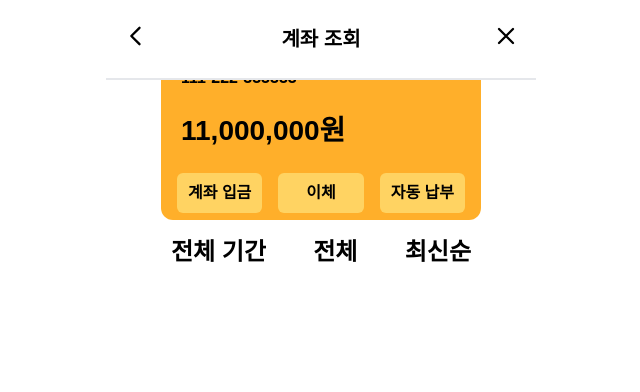
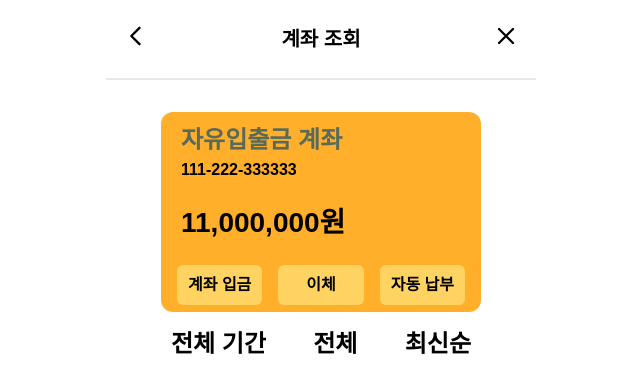
Before and after one commit to uhbooba/frontend, a React (Vite) app: page /account/check in a window 1280 px wide. Shown: the top 392 px of the page, without its empty margins (319-959 px from the left). Built offline with nearby package versions, Linux system fonts and the light colour scheme; no server answers; sample sign-in values are in the browser's storage; a web font is replaced by a local one.

Commit message:
:lipstick: Design: AccountCheck page design
<body>
- AccountCheck.tsx
	- page design

<footer>

```diff
--- a/src/pages/account/AccountCheck.tsx
+++ b/src/pages/account/AccountCheck.tsx
@@ -6,6 +6,7 @@ import AccountHistory from '@/components/common/AccountHistory';
 import { getUserFreeAccount } from '@/services/account';
 import MissionSuccessModal from '@/components/modals/MissionSuccessModal';
 import { getMissionClearStatus } from '@/services/mission';
+import MainWrapper from '@/components/layouts/MainWrapper';
 
 interface AccountData {
   accountName: string;
@@ -296,9 +297,10 @@ const AccountCheck = () => {
   ];
 
   return (
-    <div className='h-screen'>
+    <div className=''>
       {/* 상단바 */}
       <TopBar title='계좌 조회' />
+      <MainWrapper>
         <div className='mt-[20px] flex justify-center'>
           <div className='h-[200px] w-[320px] rounded-xl bg-[#FFAF2A]'>
             <div className='mb-[5px] ml-[20px] mt-[10px] font-bold'>
@@ -360,6 +362,7 @@ const AccountCheck = () => {
             onConfirm={() => setIsSuccessModalOpen(false)}
           />
         )}
+      </MainWrapper>
     </div>
   );
 };
```
Lines whose indentation alone changed are shown as unchanged.
